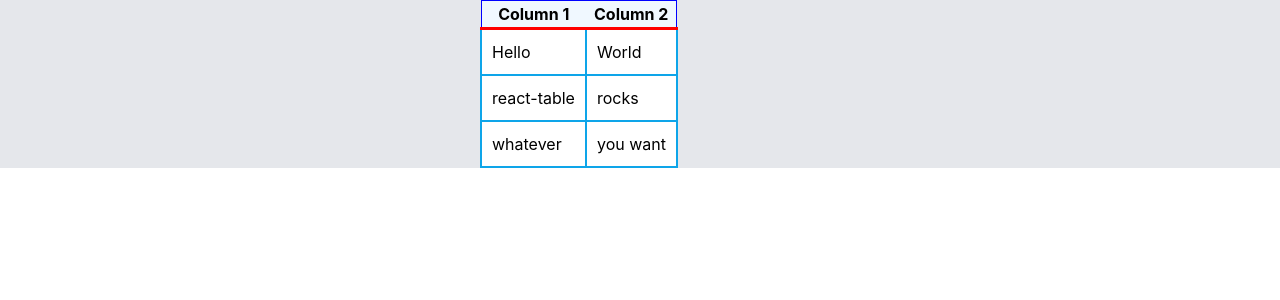
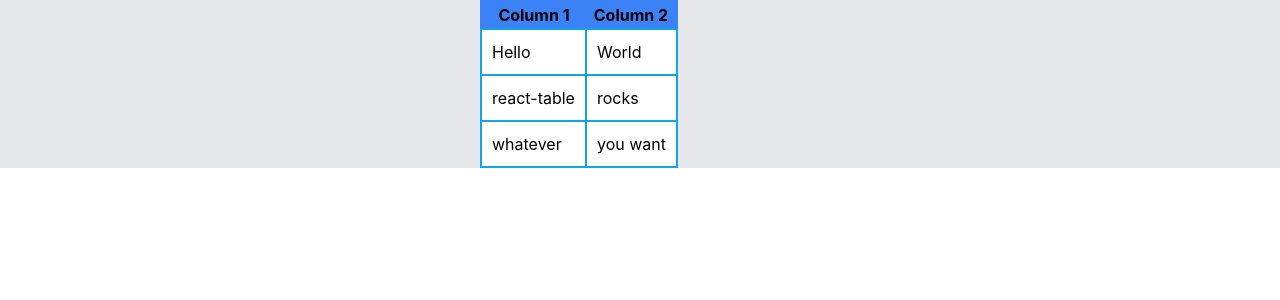
Before and after one commit to gibsonliketheguitar/demos, a Next.js app in the folder mini-rowy/: page / in a window 1280 px wide. Shown: the top 300 px of the page. Built offline with nearby package versions, Linux system fonts and the light colour scheme.

Commit message:
modualize react-table into columnheader, row, and cell component && move data to index level

```diff
--- a/mini-rowy/pages/index.tsx
+++ b/mini-rowy/pages/index.tsx
@@ -3,11 +3,44 @@
 import Button from "@/core/Button/_Button";
 import { default as Layout } from "@/layout/Home";
 import Table from "src/components/Table/_Table";
+import React from "react";
 
 const Home: NextPage = () => {
+  const data = React.useMemo(
+    () => [
+      {
+        col1: "Hello",
+        col2: "World",
+      },
+      {
+        col1: "react-table",
+        col2: "rocks",
+      },
+      {
+        col1: "whatever",
+        col2: "you want",
+      },
+    ],
+    []
+  );
+
+  const columns = React.useMemo(
+    () => [
+      {
+        Header: "Column 1",
+        accessor: "col1", // accessor is the "key" in the data
+      },
+      {
+        Header: "Column 2",
+        accessor: "col2",
+      },
+    ],
+    []
+  );
+
   return (
     <Layout>
-      <Table />
+      <Table columns={columns} data={data} />
     </Layout>
   );
 };
--- a/mini-rowy/src/components/Table/ColumnHeader.tsx
+++ b/mini-rowy/src/components/Table/ColumnHeader.tsx
@@ -0,0 +1,10 @@
+export default function ColumnHeader({ column }: any) {
+  return (
+    <th
+      className="font-bold border-b-3 border-red-300 bg-blue-500"
+      {...column.getHeaderProps()}
+    >
+      {column.render("Header")}
+    </th>
+  );
+}
--- a/mini-rowy/src/components/Table/_Table.tsx
+++ b/mini-rowy/src/components/Table/_Table.tsx
@@ -1,44 +1,13 @@
 import React from "react";
 import { useTable } from "react-table";
+import ColumnHeader from "./ColumnHeader";
 import Row from "./Row";
 
 interface ITable {
-  col?: any;
-  row?: any;
+  columns?: any;
+  data?: any;
 }
-export default function Table({ col, row }: ITable) {
-  const data = React.useMemo(
-    () => [
-      {
-        col1: "Hello",
-        col2: "World",
-      },
-      {
-        col1: "react-table",
-        col2: "rocks",
-      },
-      {
-        col1: "whatever",
-        col2: "you want",
-      },
-    ],
-    []
-  );
-
-  const columns = React.useMemo(
-    () => [
-      {
-        Header: "Column 1",
-        accessor: "col1", // accessor is the "key" in the data
-      },
-      {
-        Header: "Column 2",
-        accessor: "col2",
-      },
-    ],
-    []
-  );
-
+export default function Table({ columns, data }: ITable) {
   // @ts-ignore: Unreachable code error
   const tableInstance = useTable({ columns, data });
 
@@ -46,23 +15,16 @@
     tableInstance;
 
   return (
-    <table {...getTableProps()} style={{ border: "solid 1px blue" }}>
+    <table
+      className="border-solid border-2 border-blue-500"
+      {...getTableProps()}
+    >
       <thead>
         {headerGroups.map((headerGroup) => (
           <tr {...headerGroup.getHeaderGroupProps()}>
-            {headerGroup.headers.map((column) => (
-              <th
-                {...column.getHeaderProps()}
-                style={{
-                  borderBottom: "solid 3px red",
-                  background: "aliceblue",
-                  color: "black",
-                  fontWeight: "bold",
-                }}
-              >
-                {column.render("Header")}
-              </th>
-            ))}
+            {headerGroup.headers.map((column, index) => {
+              return <ColumnHeader key={index} column={column} />;
+            })}
           </tr>
         ))}
       </thead>
```
